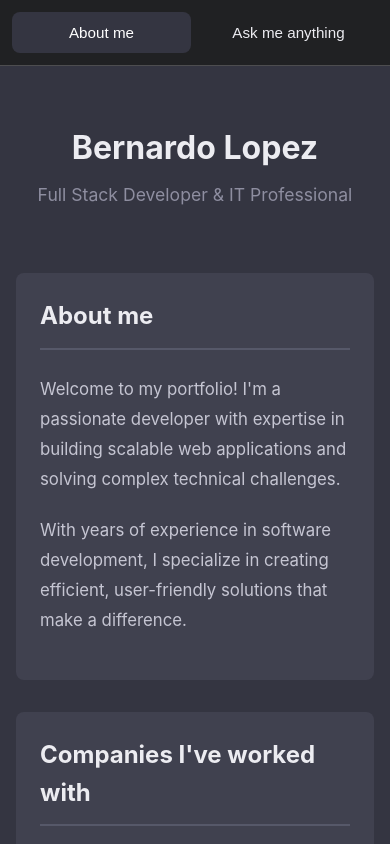
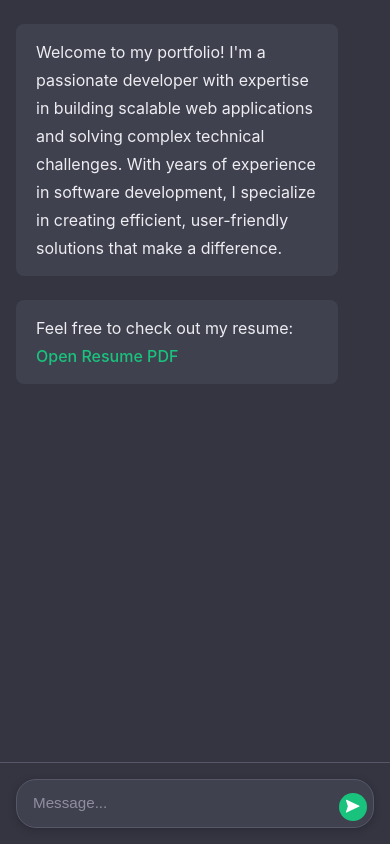
Before and after one commit to anreb/bernardolopez-client, a plain HTML site: page index.html in a window 390 px wide. Drawn offline with nearby package versions, Linux system fonts and the light colour scheme.

Commit message:
new ux/ui

```diff
--- a/index.html
+++ b/index.html
@@ -22,61 +22,12 @@
   </head>
   <body>
     <div class="app-container">
-      <nav class="navigation">
-        <button class="nav-button active" data-section="about">About me</button>
-        <button class="nav-button" data-section="ask">Ask me anything</button>
-      </nav>
-
       <main class="main-content">
-        <!-- About me section -->
-        <section id="about" class="content-section active">
-          <div class="hero-section">
-            <h1 class="hero-title">Bernardo Lopez</h1>
-            <p class="hero-subtitle">Full Stack Developer & IT Professional</p>
+        <!-- Chat messages section -->
+        <div class="chat-messages" id="chatMessages">
+          <!-- Initial messages will be added by JavaScript -->
         </div>
-
-          <div class="about-section">
-            <h2 class="section-title">About me</h2>
-            <div class="about-content">
-              <p class="about-text">
-                Welcome to my portfolio! I'm a passionate developer with
-                expertise in building scalable web applications and solving
-                complex technical challenges.
-              </p>
-              <p class="about-text">
-                With years of experience in software development, I specialize
-                in creating efficient, user-friendly solutions that make a
-                difference.
-              </p>
-            </div>
-          </div>
-
-          <div class="companies-section">
-            <h2 class="section-title">Companies I've worked with</h2>
-            <div class="companies-grid">
-              <div class="company-card">
-                <div class="company-placeholder">Company 1</div>
-              </div>
-              <div class="company-card">
-                <div class="company-placeholder">Company 2</div>
-              </div>
-              <div class="company-card">
-                <div class="company-placeholder">Company 3</div>
-              </div>
-            </div>
-          </div>
-        </section>
-
-        <!-- Ask me anything section - Full ChatGPT style -->
-        <section id="ask" class="content-section chat-section">
-          <div class="chat-messages" id="chatMessages">
-            <div class="message welcome-message">
-              <p>
-                Hello! I'm here to answer your questions. What would you like to
-                know?
-              </p>
-            </div>
-          </div>
+        <!-- Chat input section -->
         <div class="chat-input-container">
           <div class="chat-input-wrapper">
             <input
@@ -95,7 +46,6 @@
             </button>
           </div>
         </div>
-        </section>
       </main>
     </div>
 
--- a/main.js
+++ b/main.js
@@ -1,32 +1,72 @@
 $(document).ready(function () {
-  // Navigation functionality
-  $(".nav-button").on("click", function () {
-    const targetSection = $(this).data("section");
-
-    // Update active nav button
-    $(".nav-button").removeClass("active");
-    $(this).addClass("active");
-
-    // Show target section, hide others
-    $(".content-section").removeClass("active");
-    $("#" + targetSection).addClass("active");
-  });
-
   // Chat functionality
   const chatMessages = $("#chatMessages");
   const chatInput = $("#chatInput");
   const sendButton = $("#sendButton");
 
-  function addMessage(content, isUser) {
+  function addMessage(content, isUser, isHtml = false) {
     const messageClass = isUser
       ? "message user-message"
       : "message bot-message";
     const messageDiv = $("<div>").addClass(messageClass);
-    const messageContent = $("<p>").text(content);
+    const messageContent = $("<p>");
+    if (isHtml) {
+      messageContent.html(content);
+    } else {
+      messageContent.text(content);
+    }
     messageDiv.append(messageContent);
     chatMessages.append(messageDiv);
     chatMessages.scrollTop(chatMessages[0].scrollHeight);
   }
+
+  function showTypingIndicator() {
+    const loadingMessage = $("<div>").addClass("message bot-message loading");
+    loadingMessage.append($("<p>").text("Thinking..."));
+    chatMessages.append(loadingMessage);
+    chatMessages.scrollTop(chatMessages[0].scrollHeight);
+    return loadingMessage;
+  }
+
+  function removeTypingIndicator(loadingMessage) {
+    loadingMessage.remove();
+  }
+
+  // Add initial messages with typing indicators
+  function initializeChat() {
+    // First message: About me
+    const loading1 = showTypingIndicator();
+    setTimeout(function () {
+      removeTypingIndicator(loading1);
+      const aboutMeText =
+        "Welcome to my portfolio! I'm a passionate developer with expertise in building scalable web applications and solving complex technical challenges. With years of experience in software development, I specialize in creating efficient, user-friendly solutions that make a difference.";
+      addMessage(aboutMeText, false);
+
+      // Second message: Resume PDF link
+      setTimeout(function () {
+        const loading2 = showTypingIndicator();
+        setTimeout(function () {
+          removeTypingIndicator(loading2);
+          const resumeLink =
+            'Feel free to check out my resume: <a href="resume.pdf" target="_blank" class="resume-link">Open Resume PDF</a>';
+          addMessage(resumeLink, false, true);
+        }, 1000);
+      }, 100);
+    }, 1000);
+  }
+
+  // Initialize chat on page load
+  initializeChat();
+
+  // Scrollbar visibility on scroll
+  let scrollTimeout;
+  chatMessages.on("scroll", function () {
+    chatMessages.addClass("scrolling");
+    clearTimeout(scrollTimeout);
+    scrollTimeout = setTimeout(function () {
+      chatMessages.removeClass("scrolling");
+    }, 1000);
+  });
 
   function sendMessage() {
     const question = chatInput.val().trim();
@@ -40,11 +80,8 @@ $(document).ready(function () {
     chatInput.prop("disabled", true);
     sendButton.prop("disabled", true);
 
-    // Show loading message
-    const loadingMessage = $("<div>").addClass("message bot-message loading");
-    loadingMessage.append($("<p>").text("Thinking..."));
-    chatMessages.append(loadingMessage);
-    chatMessages.scrollTop(chatMessages[0].scrollHeight);
+    // Show loading message (for ChatGPT calls, it shows until response)
+    const loadingMessage = showTypingIndicator();
 
     // Send request to backend
     $.ajax({
@@ -54,7 +91,7 @@ $(document).ready(function () {
       data: JSON.stringify({ question: question }),
       success: function (response) {
         // Remove loading message
-        loadingMessage.remove();
+        removeTypingIndicator(loadingMessage);
 
         // Add bot response
         const answer =
@@ -63,7 +100,7 @@ $(document).ready(function () {
       },
       error: function (xhr, status, error) {
         // Remove loading message
-        loadingMessage.remove();
+        removeTypingIndicator(loadingMessage);
 
         // Handle error
         let errorMessage =
--- a/styles.css
+++ b/styles.css
@@ -25,42 +25,6 @@ body {
   overflow: hidden;
 }
 
-/* Navigation sidebar */
-.navigation {
-  background-color: #202123;
-  border-right: 1px solid #4d4d4f;
-  display: flex;
-  flex-direction: column;
-  padding: 1rem;
-  gap: 0.5rem;
-  min-width: 200px;
-  max-width: 200px;
-  overflow-y: auto;
-  flex-shrink: 0;
-}
-
-.nav-button {
-  padding: 0.75rem 1rem;
-  font-size: 0.95rem;
-  border: none;
-  background-color: transparent;
-  color: #ececf1;
-  border-radius: 8px;
-  cursor: pointer;
-  transition: background-color 0.2s ease;
-  text-align: left;
-  font-weight: 500;
-}
-
-.nav-button:hover {
-  background-color: #343541;
-}
-
-.nav-button.active {
-  background-color: #343541;
-  color: #fff;
-}
-
 /* Main content area */
 .main-content {
   flex: 1;
@@ -68,6 +32,7 @@ body {
   flex-direction: column;
   overflow: hidden;
   background-color: #343541;
+  width: 100%;
 }
 
 .content-section {
@@ -182,27 +147,26 @@ body {
   color: #ececf1;
 }
 
-/* Chat section - ChatGPT style */
-.chat-section {
-  display: none;
-  flex-direction: column;
-  padding: 0;
-  background-color: #343541;
-}
-
-.chat-section.active {
-  display: flex;
-}
-
+/* Chat messages section */
 .chat-messages {
   flex: 1;
   overflow-y: auto;
   overflow-x: hidden;
-  padding: 2rem;
+  padding: 2rem 0 2rem max(2rem, calc((100% - 768px) / 2));
   display: flex;
   flex-direction: column;
   gap: 1.5rem;
   -webkit-overflow-scrolling: touch;
+  width: 100%;
+  scrollbar-width: thin;
+  scrollbar-color: transparent transparent;
+  box-sizing: border-box;
+}
+
+.chat-messages:hover,
+.chat-messages:focus-within,
+.chat-messages.scrolling {
+  scrollbar-color: #565869 transparent;
 }
 
 .chat-messages::-webkit-scrollbar {
@@ -210,12 +174,21 @@ body {
 }
 
 .chat-messages::-webkit-scrollbar-track {
-  background: #202123;
+  background: transparent;
+  margin: 0;
 }
 
 .chat-messages::-webkit-scrollbar-thumb {
+  background: transparent;
+  border-radius: 0;
+  transition: background 0.3s ease;
+  margin: 0;
+}
+
+.chat-messages:hover::-webkit-scrollbar-thumb,
+.chat-messages:focus-within::-webkit-scrollbar-thumb,
+.chat-messages.scrolling::-webkit-scrollbar-thumb {
   background: #565869;
-  border-radius: 4px;
 }
 
 .chat-messages::-webkit-scrollbar-thumb:hover {
@@ -258,6 +231,18 @@ body {
   margin-right: auto;
   margin-left: 0;
   align-self: flex-start;
+}
+
+.resume-link {
+  color: #19c37d;
+  text-decoration: none;
+  font-weight: 500;
+  transition: color 0.2s ease;
+}
+
+.resume-link:hover {
+  color: #16a169;
+  text-decoration: underline;
 }
 
 .loading {
@@ -362,28 +347,6 @@ body {
 
 /* Mobile styles */
 @media (max-width: 768px) {
-  .app-container {
-    flex-direction: column;
-  }
-
-  .navigation {
-    flex-direction: row;
-    min-width: 100%;
-    max-width: 100%;
-    border-right: none;
-    border-bottom: 1px solid #4d4d4f;
-    padding: 0.75rem;
-    overflow-x: auto;
-    overflow-y: hidden;
-  }
-
-  .nav-button {
-    white-space: nowrap;
-    min-width: fit-content;
-    flex: 1;
-    text-align: center;
-  }
-
   .content-section {
     padding: 1.5rem 1rem;
   }
@@ -447,11 +410,6 @@ body {
 
 /* Tablet styles */
 @media (min-width: 769px) and (max-width: 1024px) {
-  .navigation {
-    min-width: 180px;
-    max-width: 180px;
-  }
-
   .content-section {
     padding: 2rem 1.5rem;
   }
```
Lines whose indentation alone changed are shown as unchanged.
